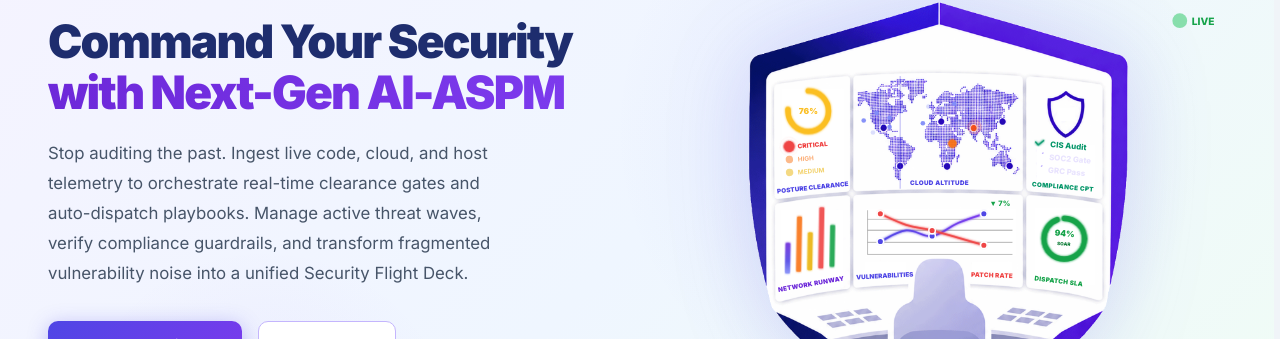
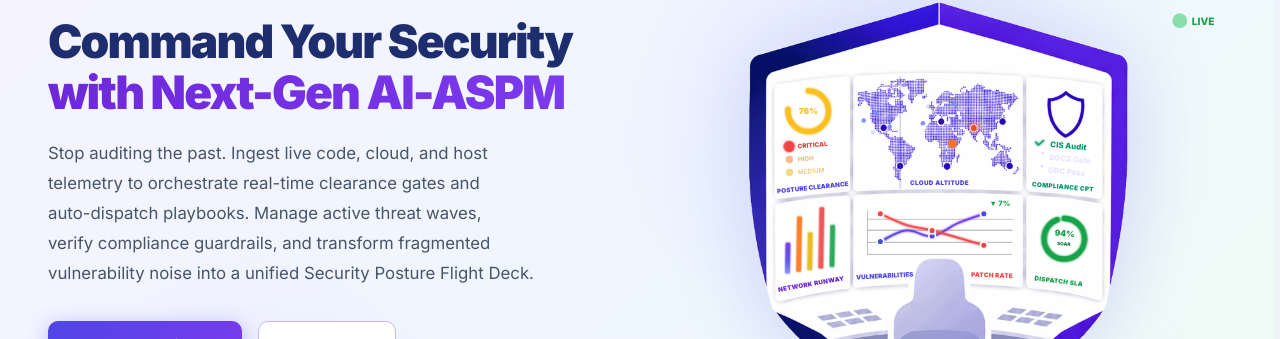
Before and after one commit to shrigo/posturepilot, a Next.js app: page / in a window 1280 px wide. Shown: the part 218-557 px from the top of the page. Built offline with nearby package versions, Linux system fonts and the light colour scheme.

Commit message:
design: update copy to Security Posture Flight Deck and adjust container width

```diff
--- a/src/app/page.tsx
+++ b/src/app/page.tsx
@@ -341,12 +341,12 @@ export default function Page() {
               <span style={{background:"linear-gradient(90deg,#6d28d9,#7c3aed)",WebkitBackgroundClip:"text",WebkitTextFillColor:"transparent"}}>with Next-Gen AI-ASPM</span>
             </h1>
 
-            <p style={{fontSize:"1.05rem",color:"#475569",lineHeight:1.8,marginBottom:"2rem",maxWidth:540}}>
+            <p style={{fontSize:"1.05rem",color:"#475569",lineHeight:1.8,marginBottom:"2rem",maxWidth:570}}>
               Stop auditing the past. Ingest live code, cloud, and host<br/>
               telemetry to orchestrate real-time clearance gates and<br/>
               auto-dispatch playbooks. Manage active threat waves,<br/>
               verify compliance guardrails, and transform fragmented<br/>
-              vulnerability noise into a unified Security Flight Deck.
+              vulnerability noise into a unified Security Posture Flight Deck.
             </p>
 
             <div className="hero-btns" style={{display:"flex",gap:"1rem",marginBottom:"2.5rem",flexWrap:"wrap"}}>
```
